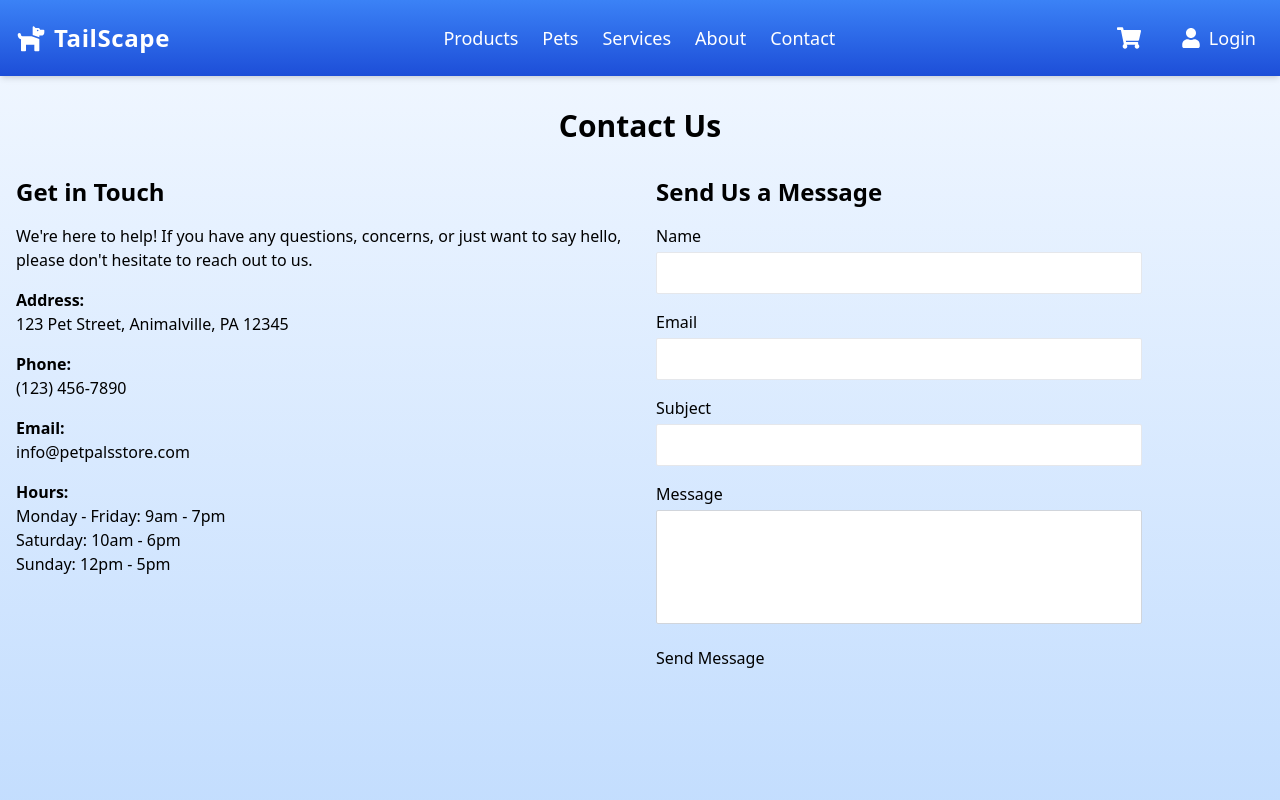
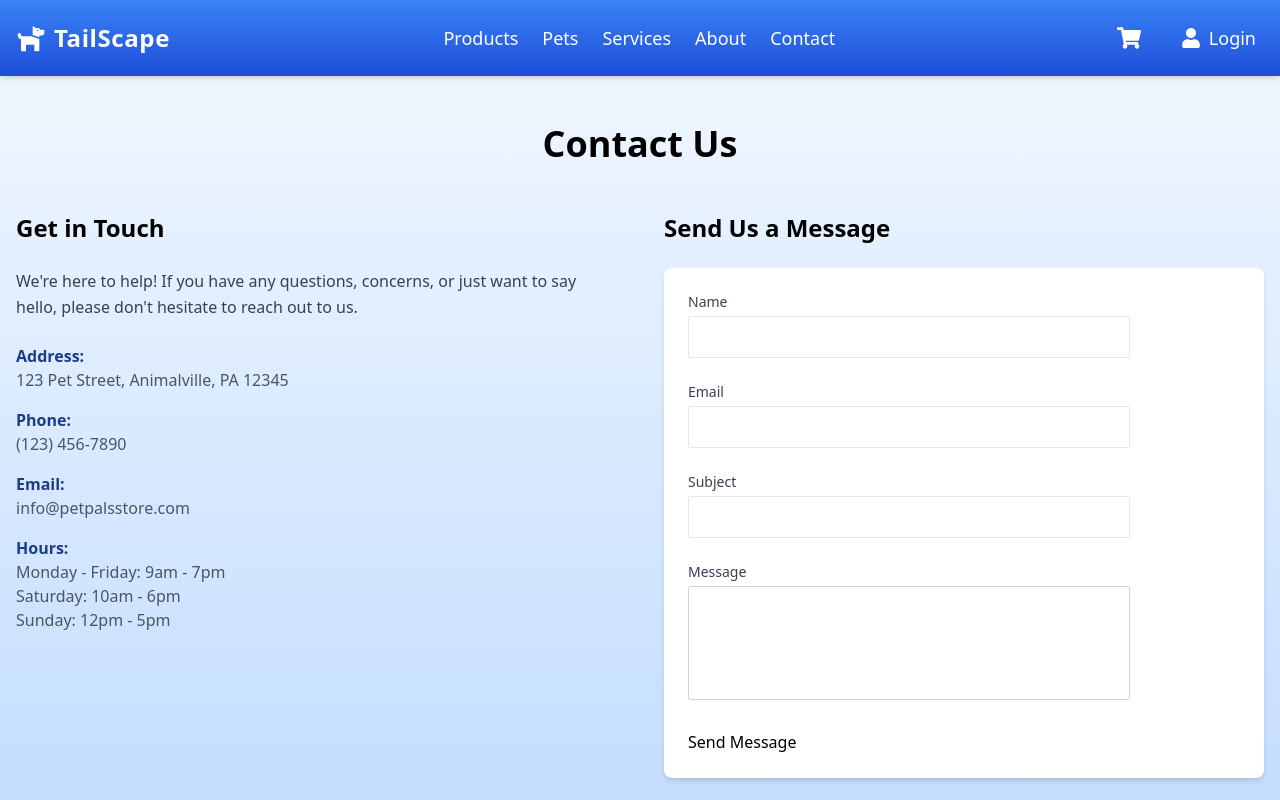
Before and after one commit to miniprj24/tailscape, a React (Vite) app: page /contact in a window 1280 px wide. Shown: the top 800 px of the page. Built offline with nearby package versions, Linux system fonts and the light colour scheme.

Commit message:
UI changes in Contact us

```diff
--- a/src/components/ProductCard.jsx
+++ b/src/components/ProductCard.jsx
@@ -1,4 +1,4 @@
-import React from 'rea
+import React from 'react'
 
 const ProductCard = ({ product, onAddToCart, onRemoveFromCart, onEditProduct, isAdmin }) => {
   return (
--- a/src/router/views/About.jsx
+++ b/src/router/views/About.jsx
@@ -8,13 +8,13 @@ export default function AboutPage() {
           <h1 className="text-3xl font-bold text-center mb-8">
             About TailScape
           </h1>
-          <div className="grid md:grid-cols-2 gap-8 items-center">
+          <div className="grid md:grid-cols-2 gap-8 items-center ">
             <div>
               <img
-                src="/placeholder.svg?height=400&width=600"
+                src="https://plus.unsplash.com/premium_photo-1675791190312-7028ade21944?q=80&w=1974&auto=format&fit=crop&ixlib=rb-4.0.3&ixid=M3wxMjA3fDB8MHxwaG90by1wYWdlfHx8fGVufDB8fHx8fA%3D%3D"
                 alt="TailScape Team"
-                width={600}
-                height={400}
+                width={500}
+                height={350}
                 className="rounded-lg shadow-md"
               />
             </div>
--- a/src/router/views/Contact.jsx
+++ b/src/router/views/Contact.jsx
@@ -7,62 +7,111 @@ export default function ContactPage() {
   return (
     <FadeInOnScroll>
       <div className="min-h-screen bg-gradient-to-b from-blue-50 to-blue-200">
-        <main className="container mx-auto px-4 py-8">
-          <h1 className="text-3xl font-bold text-center mb-8">Contact Us</h1>
-          <div className="grid md:grid-cols-2 gap-8">
+        <main className="container mx-auto px-4 py-12">
+          <h1 className="text-4xl font-extrabold text-center text-black-700 mb-12">
+            Contact Us
+          </h1>
+          <div className="grid md:grid-cols-2 gap-12">
             <div>
-              <h2 className="text-2xl font-semibold mb-4">Get in Touch</h2>
-              <p className="mb-4">
-                We're here to help! If you have any questions, concerns, or just want to say hello,
-                please don't hesitate to reach out to us.
+              <h2 className="text-2xl font-semibold text-black-800 mb-6">
+                Get in Touch
+              </h2>
+              <p className="text-gray-700 leading-relaxed mb-6">
+                We're here to help! If you have any questions, concerns, or just
+                want to say hello, please don't hesitate to reach out to us.
               </p>
-              <div className="mb-4">
-                <h3 className="font-semibold">Address:</h3>
+              <div className="space-y-4 text-gray-600">
+                <div>
+                  <h3 className="font-semibold text-blue-900">Address:</h3>
                   <p>123 Pet Street, Animalville, PA 12345</p>
                 </div>
-              <div className="mb-4">
-                <h3 className="font-semibold">Phone:</h3>
+                <div>
+                  <h3 className="font-semibold text-blue-900">Phone:</h3>
                   <p>(123) 456-7890</p>
                 </div>
-              <div className="mb-4">
-                <h3 className="font-semibold">Email:</h3>
+                <div>
+                  <h3 className="font-semibold text-blue-900">Email:</h3>
                   <p>info@petpalsstore.com</p>
                 </div>
                 <div>
-                <h3 className="font-semibold">Hours:</h3>
+                  <h3 className="font-semibold text-blue-900">Hours:</h3>
                   <p>Monday - Friday: 9am - 7pm</p>
                   <p>Saturday: 10am - 6pm</p>
                   <p>Sunday: 12pm - 5pm</p>
                 </div>
               </div>
+            </div>
+
+
             <div>
-              <h2 className="text-2xl font-semibold mb-4">Send Us a Message</h2>
-              <form className="space-y-4">
+              <h2 className="text-2xl font-semibold text-black-800 mb-6">
+                Send Us a Message
+              </h2>
+              <form className="space-y-6 bg-white p-6 rounded-lg shadow-md">
                 <div>
-                  <label htmlFor="name" className="block mb-1">
+                  <label
+                    htmlFor="name"
+                    className="block text-sm font-medium text-gray-700 mb-1"
+                  >
                     Name
                   </label>
-                  <Input type="text" id="name" name="name" required />
+                  <Input
+                    type="text"
+                    id="name"
+                    name="name"
+                    className="w-full border-gray-300 rounded-md shadow-sm focus:ring-blue-500 focus:border-blue-500"
+                    required
+                  />
                 </div>
                 <div>
-                  <label htmlFor="email" className="block mb-1">
+                  <label
+                    htmlFor="email"
+                    className="block text-sm font-medium text-gray-700 mb-1"
+                  >
                     Email
                   </label>
-                  <Input type="email" id="email" name="email" required />
+                  <Input
+                    type="email"
+                    id="email"
+                    name="email"
+                    className="w-full border-gray-300 rounded-md shadow-sm focus:ring-blue-500 focus:border-blue-500"
+                    required
+                  />
                 </div>
                 <div>
-                  <label htmlFor="subject" className="block mb-1">
+                  <label
+                    htmlFor="subject"
+                    className="block text-sm font-medium text-gray-700 mb-1"
+                  >
                     Subject
                   </label>
-                  <Input type="text" id="subject" name="subject" required />
+                  <Input
+                    type="text"
+                    id="subject"
+                    name="subject"
+                    className="w-full border-gray-300 rounded-md shadow-sm focus:ring-blue-500 focus:border-blue-500"
+                    required
+                  />
                 </div>
                 <div>
-                  <label htmlFor="message" className="block mb-1">
+                  <label
+                    htmlFor="message"
+                    className="block text-sm font-medium text-gray-700 mb-1"
+                  >
                     Message
                   </label>
-                  <TextArea id="message" name="message" rows={5} required />
+                  <TextArea
+                    id="message"
+                    name="message"
+                    rows={5}
+                    className="w-full border-gray-300 rounded-md shadow-sm focus:ring-blue-500 focus:border-blue-500"
+                    required
+                  />
                 </div>
-                <Button type="submit" className="w-full">
+                <Button
+                  type="submit"
+                  className="w-full bg-blue-600 text-white font-semibold py-2 rounded-md hover:bg-blue-700 transition duration-300 shadow-lg"
+                >
                   Send Message
                 </Button>
               </form>
--- a/src/router/views/Home.jsx
+++ b/src/router/views/Home.jsx
@@ -1,12 +1,15 @@
 import React, { useEffect, useState } from 'react';
+import { useDispatch } from 'react-redux';
 import { FaDog, FaCat, FaFish, FaFeather } from 'react-icons/fa';
 import CategoryCard from '../../components/CategoryCard';
 import Spinner from '../../components/ui/Spinner';
 import FadeInOnScroll from '../../utilities/FadeInOnScroll';
+import { addToCart } from '../../store/cartSlice'; // Import addToCart action
 
 export default function Home() {
   const [products, setProducts] = useState([]);
   const [loading, setLoading] = useState(false);
+  const dispatch = useDispatch();
 
   useEffect(() => {
     const fetchProducts = async () => {
@@ -35,6 +38,7 @@ export default function Home() {
     <FadeInOnScroll>
       <div className="min-h-screen bg-gradient-to-b from-blue-50 to-blue-200">
         <main>
+          {/* Hero Section */}
           <section className="relative h-[45vh]">
             <img
               src="happy-pet-owner.jpg"
@@ -54,6 +58,7 @@ export default function Home() {
             </div>
           </section>
 
+          {/* Featured Products */}
           <section className="py-16 px-6 bg-white">
             <h2 className="text-3xl font-bold text-center text-gray-900 mb-10">
               Featured Products
@@ -70,14 +75,27 @@ export default function Home() {
                     <img
                       src={product.images[0] || '/placeholder.svg?height=200&width=200'}
                       alt={product.name}
-                      className={`w-full h-56 object-contain transition-opacity duration-300`}
+                      className="w-full h-56 object-contain transition-opacity duration-300"
                     />
                     <div className="p-4">
                       <h3 className="text-lg font-semibold text-gray-800 mb-2">{product.name}</h3>
                       <p className="text-xl font-bold text-blue-600">
                         {product.currency} {product.price}
                       </p>
-                      <button className="mt-4 bg-blue-600 text-white px-6 py-2 rounded-md w-full hover:bg-blue-700 transition duration-200">
+                      <button
+                        className="mt-4 bg-blue-600 text-white px-6 py-2 rounded-md w-full hover:bg-blue-700 transition duration-200"
+                        onClick={() =>
+                          dispatch(
+                            addToCart({
+                              id: product._id,
+                              name: product.name,
+                              price: product.price,
+                              currency: product.currency,
+                              image: product.images[0],
+                            })
+                          )
+                        }
+                      >
                         Add to Cart
                       </button>
                     </div>
@@ -94,12 +112,11 @@ export default function Home() {
               <CategoryCard name="Dogs" icon={<FaDog className="text-4xl text-blue-600" />} />
               <CategoryCard name="Cats" icon={<FaCat className="text-4xl text-yellow-600" />} />
               <CategoryCard name="Fish" icon={<FaFish className="text-4xl text-green-600" />} />
-              <CategoryCard
-                name="Birds"
-                icon={<FaFeather className="text-4xl text-purple-600" />}
-              />
+              <CategoryCard name="Birds" icon={<FaFeather className="text-4xl text-purple-600" />} />
             </div>
           </section>
+
+          {/* Special Offers */}
           <section className="py-16 px-6 bg-white">
             <h2 className="text-3xl font-bold text-center text-gray-900 mb-10">Special Offers</h2>
             <div className="flex overflow-x-auto space-x-6 pb-4">
--- a/src/router/views/Pets.jsx
+++ b/src/router/views/Pets.jsx
@@ -91,7 +91,7 @@ export default function PetsPage() {
           {loading ? (
             <Spinner />
           ) : (
-            <div className="grid grid-cols-1 md:grid-cols-2 lg:grid-cols-3 gap-6">
+            <div className="grid grid-cols-1 md:grid-cols-2 lg:grid-cols-4 gap-6">
               {filteredAndSortedPets.map((pet) => (
                 <Card key={pet._id}>
                   <CardHeader>
--- a/src/router/views/UserDashboard.jsx
+++ b/src/router/views/UserDashboard.jsx
@@ -1,5 +1,4 @@
 import { useSelector } from 'react-redux';
-
 import { Button } from '../../components/ui/Button';
 import { Card } from '../../components/ui/Card';
 import { CardContent } from '../../components/ui/CardContent';
@@ -11,54 +10,86 @@ export default function UserDashboard() {
   const user = useSelector((state) => state.auth.user);
 
   if (!user) {
-    return <div>Please log in to view your dashboard.</div>;
+    return (
+      <div className="min-h-screen flex items-center justify-center bg-gray-100">
+        <div className="text-center">
+          <p className="text-lg font-semibold text-gray-700">
+            Please log in to view your dashboard.
+          </p>
+        </div>
+      </div>
+    );
   }
 
   return (
     <FadeInOnScroll>
-      <div className="min-h-screen bg-gradient-to-b from-blue-50 to-blue-200">
-        <main className="container mx-auto px-4 py-8">
-          <h1 className="text-3xl font-bold text-center mb-8">Welcome, {user?.name}!</h1>
-          <div className="grid md:grid-cols-2 gap-6">
-            <Card>
-              <CardHeader>
-                <CardTitle>Your Profile</CardTitle>
+      <div className="min-h-screen bg-gradient-to-b from-blue-50 to-blue-100">
+        <main className="container mx-auto px-4 py-12">
+          <h1 className="text-4xl font-bold text-center text-black-600 mb-12">
+            Welcome, {user?.name}!
+          </h1>
+          <div className="grid grid-cols-1 md:grid-cols-2 lg:grid-cols-3 gap-8">
+            <Card className="transform transition-transform hover:scale-105 shadow-lg rounded-lg border border-gray-200 hover:shadow-2xl bg-white">
+              <CardHeader className="bg-blue-200 p-4 rounded-t-lg">
+                <CardTitle className="text-xl font-bold text-gray-800">
+                  Your Profile
+                </CardTitle>
               </CardHeader>
-              <CardContent>
-                <p>
+              <CardContent className="p-4">
+                <p className="text-gray-600">
                   <strong>Name:</strong> {user?.name}
                 </p>
-                <p>
+                <p className="text-gray-600">
                   <strong>Email:</strong> {user?.email}
                 </p>
-                <Button className="mt-4">Edit Profile</Button>
+                <Button className="mt-4 bg-blue-600 text-white hover:bg-blue-700 ">
+                  Edit Profile
+                </Button>
               </CardContent>
             </Card>
-            <Card>
-              <CardHeader>
-                <CardTitle>Your Pets</CardTitle>
+            <Card className="transform transition-transform hover:scale-105 shadow-lg rounded-lg border border-gray-200 hover:shadow-2xl bg-white">
+              <CardHeader className="bg-green-200 p-4 rounded-t-lg">
+                <CardTitle className="text-xl font-bold text-gray-800">
+                  Your Pets
+                </CardTitle>
               </CardHeader>
-              <CardContent>
-                <p>You haven't added any pets yet.</p>
-                <Button className="mt-4">Add a Pet</Button>
+              <CardContent className="p-4">
+                <p className="text-gray-600">
+                  You haven't added any pets yet.
+                </p>
+                <Button className="mt-4 bg-green-600 text-white hover:bg-green-700">
+                  Add a Pet
+                </Button>
               </CardContent>
             </Card>
-            <Card>
-              <CardHeader>
-                <CardTitle>Recent Orders</CardTitle>
+            <Card className="transform transition-transform hover:scale-105 shadow-lg rounded-lg border border-gray-200 hover:shadow-2xl bg-white">
+              <CardHeader className="bg-yellow-200 p-4 rounded-t-lg">
+                <CardTitle className="text-xl font-bold text-gray-800">
+                  Recent Orders
+                </CardTitle>
               </CardHeader>
-              <CardContent>
-                <p>You haven't placed any orders yet.</p>
-                <Button className="mt-4">View All Orders</Button>
+              <CardContent className="p-4">
+                <p className="text-gray-600">
+                  You haven't placed any orders yet.
+                </p>
+                <Button className="mt-4 bg-yellow-600 text-white hover:bg-yellow-700 border border-yellow-700 rounded-lg">
+                  View All Orders
+                </Button>
               </CardContent>
             </Card>
-            <Card>
-              <CardHeader>
-                <CardTitle>Upcoming Appointments</CardTitle>
+            <Card className="transform transition-transform hover:scale-105 shadow-lg rounded-lg border border-gray-200 hover:shadow-2xl bg-white">
+              <CardHeader className="bg-purple-200 p-4 rounded-t-lg">
+                <CardTitle className="text-xl font-bold text-gray-800">
+                  Upcoming Appointments
+                </CardTitle>
               </CardHeader>
-              <CardContent>
-                <p>You don't have any upcoming appointments.</p>
-                <Button className="mt-4">Book an Appointment</Button>
+              <CardContent className="p-4">
+                <p className="text-black-600">
+                  You don't have any upcoming appointments.
+                </p>
+                <Button className="mt-4 bg-purple-600 text-white hover:bg-purple-700">
+                  Book an Appointment
+                </Button>
               </CardContent>
             </Card>
           </div>
```
Also changed, not shown: public/AboutUs.avif (added). Lines whose indentation alone changed are shown as unchanged.
